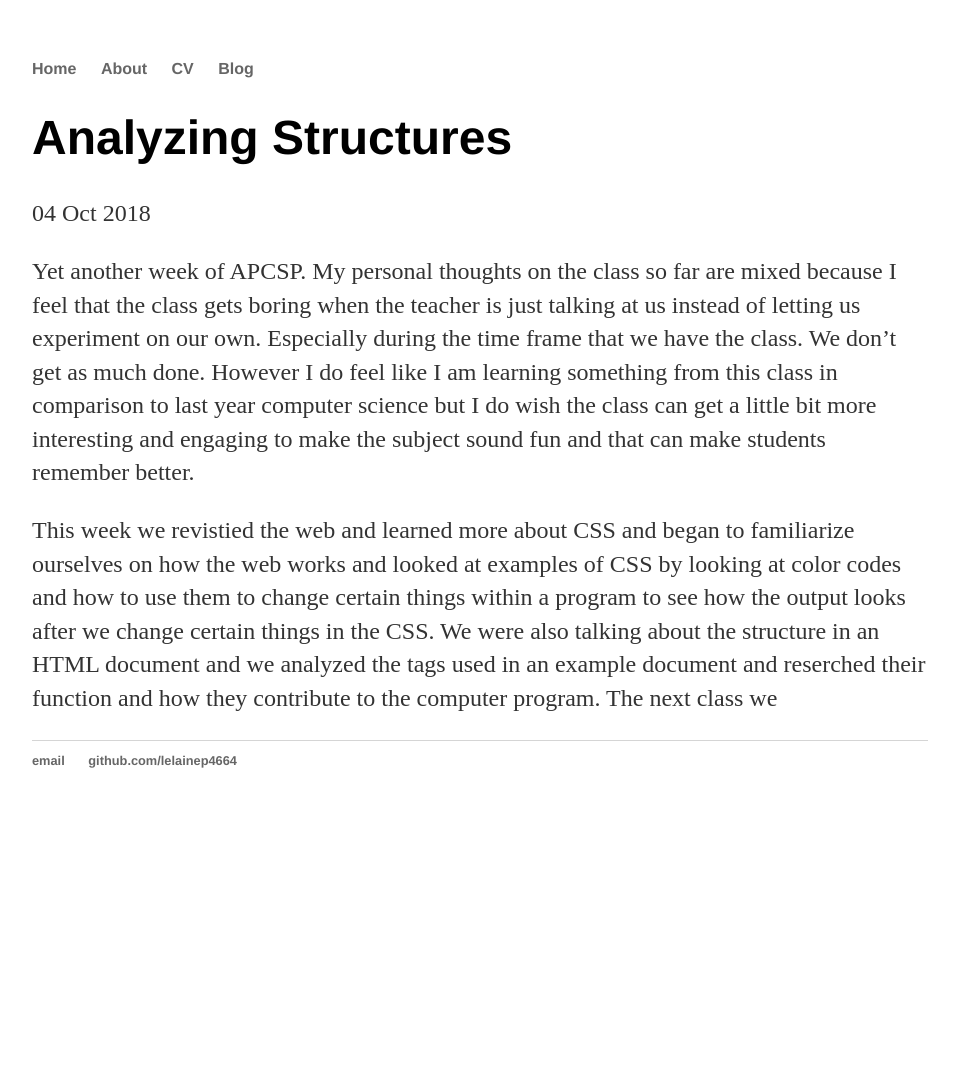
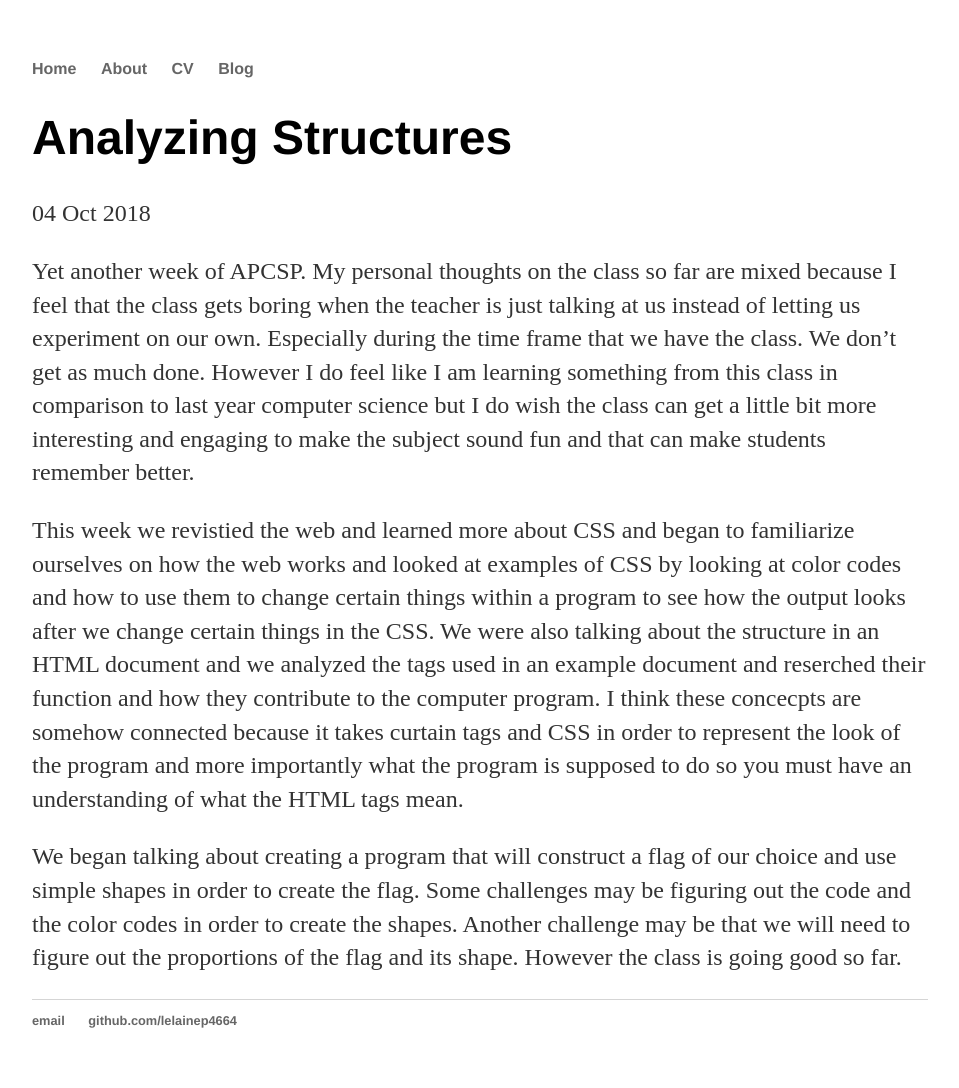
Before and after one commit to lelainep4664/lelainep4664.github.io, a Jekyll site: the page built from _posts/2018-10-04-Analyzing-Structures.md, in a window 1280 px wide. Shown: the whole page, without its empty margins (160-1119 px from the left). Built offline with Jekyll 4.4.1, drawn with Linux system fonts in a browser that asks for light colours; before the commit the page ends 900 px from its top, so only the background shows below that.

Commit message:
Update 2018-10-04-Analyzing-Structures.md

```diff
--- a/_posts/2018-10-04-Analyzing-Structures.md
+++ b/_posts/2018-10-04-Analyzing-Structures.md
@@ -6,4 +6,6 @@ date: 2018-10-04
 
 Yet another week of APCSP. My personal thoughts on the class so far are mixed because I feel that the class gets boring when the teacher is just talking at us instead of letting us experiment on our own. Especially during the time frame that we have the class. We don't get as much done. However I do feel like I am learning something from this class in comparison to last year computer science but I do wish the class can get a little bit more interesting and engaging to make the subject sound fun and that can make students remember better.
 
-This week we revistied the web and learned more about CSS and began to familiarize ourselves on how the web works and looked at examples of CSS by looking at color codes and how to use them to change certain things within a program to see how the output looks after we change certain things in the CSS. We were also talking about the structure in an HTML document and we analyzed the tags used in an example document and reserched their function and how they contribute to the computer program.  The next class we
+This week we revistied the web and learned more about CSS and began to familiarize ourselves on how the web works and looked at examples of CSS by looking at color codes and how to use them to change certain things within a program to see how the output looks after we change certain things in the CSS. We were also talking about the structure in an HTML document and we analyzed the tags used in an example document and reserched their function and how they contribute to the computer program. I think these concecpts are somehow connected because it takes curtain tags and CSS in order to represent the look of the program and more importantly what the program is supposed to do so you must have an understanding of what the HTML tags mean.
+
+We began talking about creating a program that will construct a flag of our choice and use simple shapes in order to create the flag. Some challenges may be figuring out the code and the color codes in order to create the shapes. Another challenge may be that we will need to figure out the proportions of the flag and its shape. However the class is going good so far.
```
